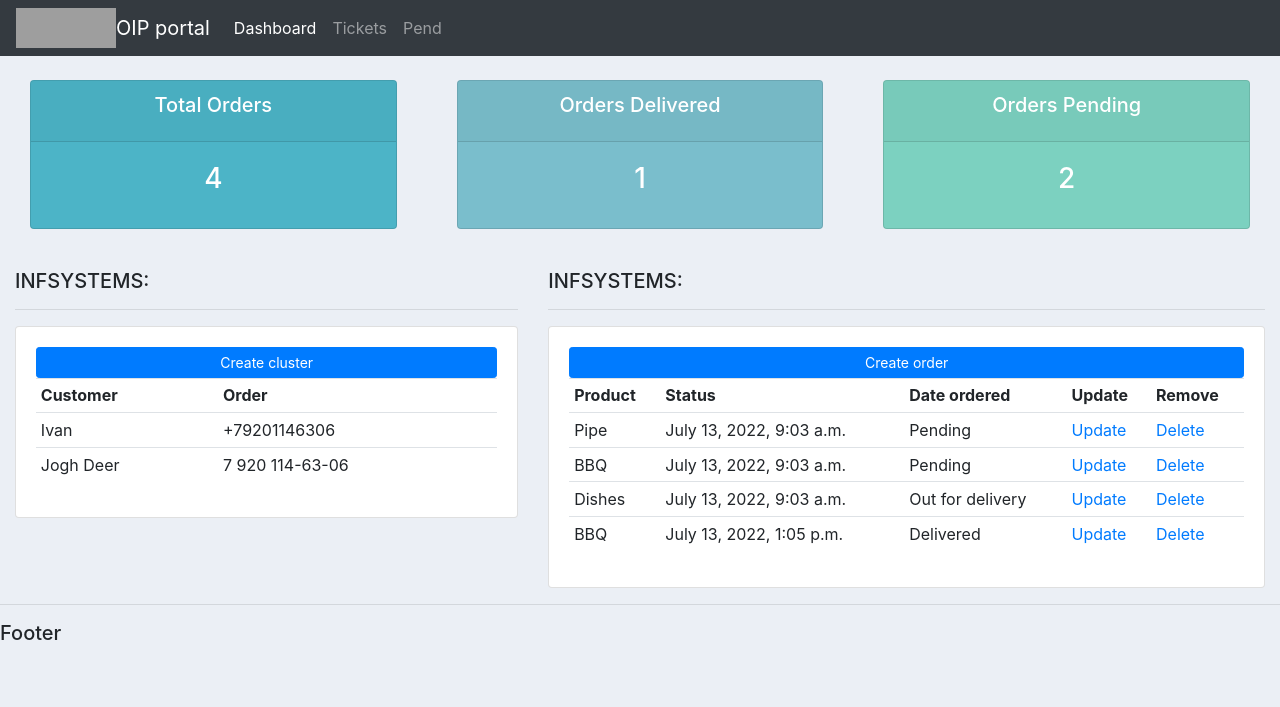
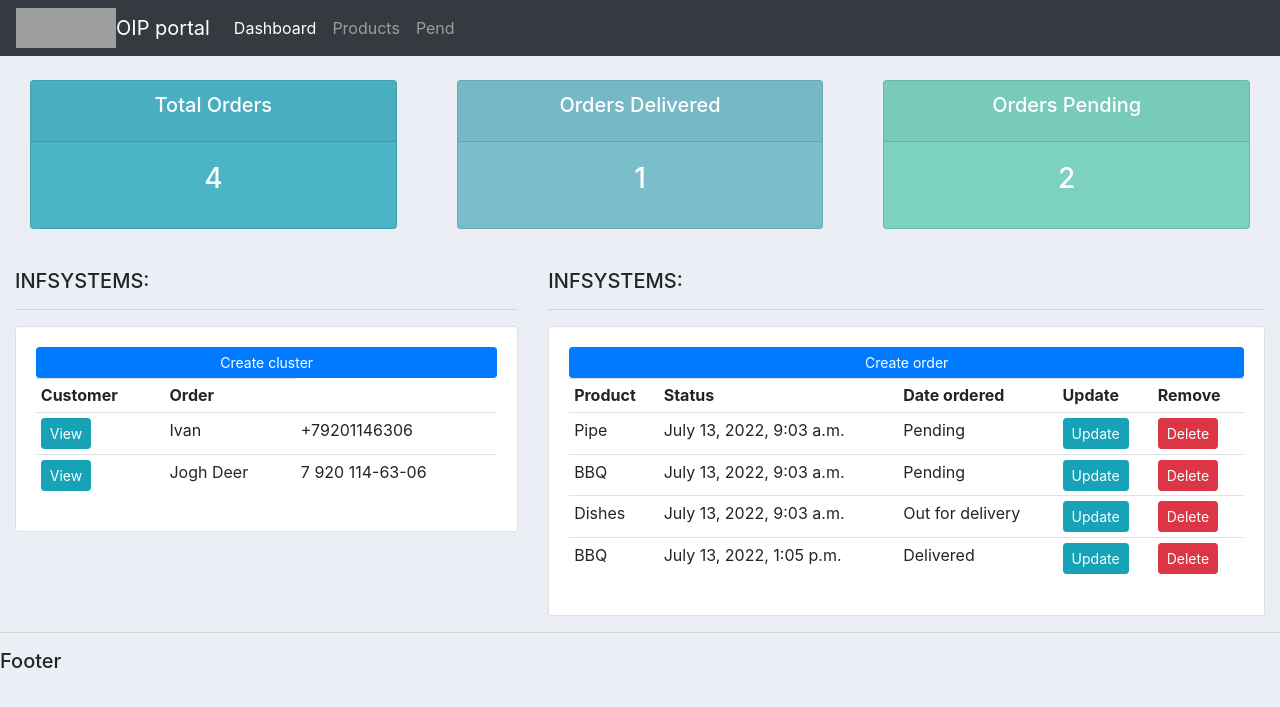
Before and after one commit to IvanRezv/Django_orderportal, a Django app: page / in a window 1280 px wide. Shown: the top 707 px of the page. Run offline with Django 4.2, Linux system fonts and the light colour scheme; data comes from the database, SQL or seed files in the repository; grey boxes are pictures that could not be loaded.

Commit message:
pt9.5 finished, add clickable buttons and links

```diff
--- a/portal/clusters/templates/clusters/dashboard.html
+++ b/portal/clusters/templates/clusters/dashboard.html
@@ -20,8 +20,9 @@
                 </tr>
                 {% for customer in customers%}
                     <tr>
-                    <td>{{ customer.name }}</td>
-                    <td>{{ customer.phone }}</td>
+                        <td><a class="btn btn-primary btn-sm btn-info" href="{% url 'customer' customer.id %}">View</a></td>
+                        <td>{{ customer.name }}</td>
+                        <td>{{ customer.phone }}</td>
                     </tr>
                 {% endfor %}
             </table>
@@ -46,8 +47,8 @@
                     <td>{{ order.product }}</td>
                     <td>{{ order.date_created }}</td>
                     <td>{{ order.status }}</td>
-                    <td><a href="">Update</a></td>
-                    <td><a href="">Delete</a></td>
+                    <td><a class="btn btn-primary btn-sm btn-info" href="">Update</a></td>
+                    <td><a class="btn btn-primary btn-sm btn-danger" href="">Delete</a></td>
                     </tr>
                 {% endfor %}
             </table>
--- a/portal/clusters/templates/clusters/navbar.html
+++ b/portal/clusters/templates/clusters/navbar.html
@@ -9,10 +9,10 @@
   <div class="collapse navbar-collapse" id="navbarNav">
     <ul class="navbar-nav">
       <li class="nav-item active">
-        <a class="nav-link" href="#">Dashboard <span class="sr-only">(current)</span></a>
+        <a class="nav-link" href="{% url 'home' %}">Dashboard <span class="sr-only">(current)</span></a>
       </li>
       <li class="nav-item">
-        <a class="nav-link" href="#">Tickets</a>
+        <a class="nav-link" href="{% url 'products' %}">Products</a>
       </li>
       <li class="nav-item">
         <a class="nav-link" href="#">Pend</a>
--- a/portal/clusters/urls.py
+++ b/portal/clusters/urls.py
@@ -3,7 +3,7 @@ from django.urls import path
 from . import views
 
 urlpatterns = [
-    path('product/', views.product),
-    path('', views.home),
-    path('customer/<str:pk_test>/', views.customer),
+    path('product/', views.product, name="products"),
+    path('', views.home, name="home"),
+    path('customer/<str:pk_test>/', views.customer, name="customer"),
 ]
```
